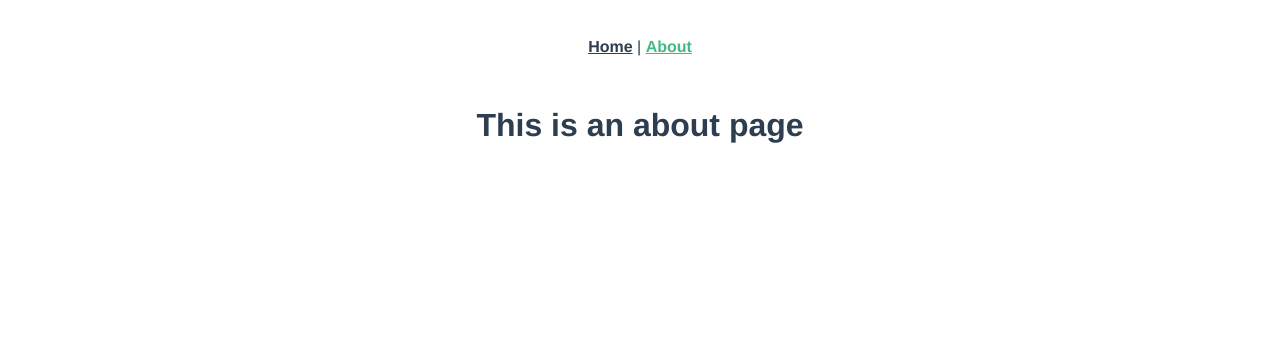
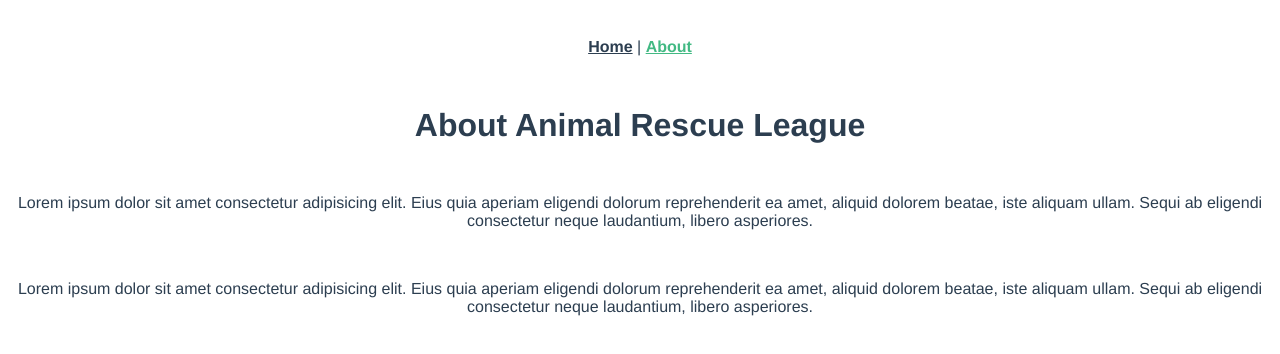
Before and after one commit to best-lucky1030/events-app, a Vue app: page /about in a window 1280 px wide. Shown: the top 354 px of the page. Built offline with nearby package versions, Linux system fonts and the light colour scheme; the HTML template or start-up script is replaced by a standard one.

Commit message:
update About page.

```diff
--- a/src/views/About.vue
+++ b/src/views/About.vue
@@ -1,5 +1,29 @@
 <template>
   <div class="about">
-    <h1>This is an about page</h1>
+    <div class="hero is-primary">
+      <div class="hero-body">
+        <div class="container">
+          <h1 class="title is-size-1">About Animal Rescue League</h1>
+        </div>
+      </div>
+    </div>
+
+    <div class="container">
+      <p class="org-description is-size-4">
+        Lorem ipsum dolor sit amet consectetur adipisicing elit. Eius quia aperiam eligendi dolorum reprehenderit ea amet,
+        aliquid dolorem beatae, iste aliquam ullam. Sequi ab eligendi consectetur neque laudantium, libero asperiores.
+      </p>
+
+      <p class="org-description is-size-4">
+        Lorem ipsum dolor sit amet consectetur adipisicing elit. Eius quia aperiam eligendi dolorum reprehenderit ea amet,
+        aliquid dolorem beatae, iste aliquam ullam. Sequi ab eligendi consectetur neque laudantium, libero asperiores.
+      </p>
+    </div>
   </div>
 </template>
+
+<style lang="scss" scoped>
+  .org-description {
+    margin-top: 50px;
+  }
+</style>
```
